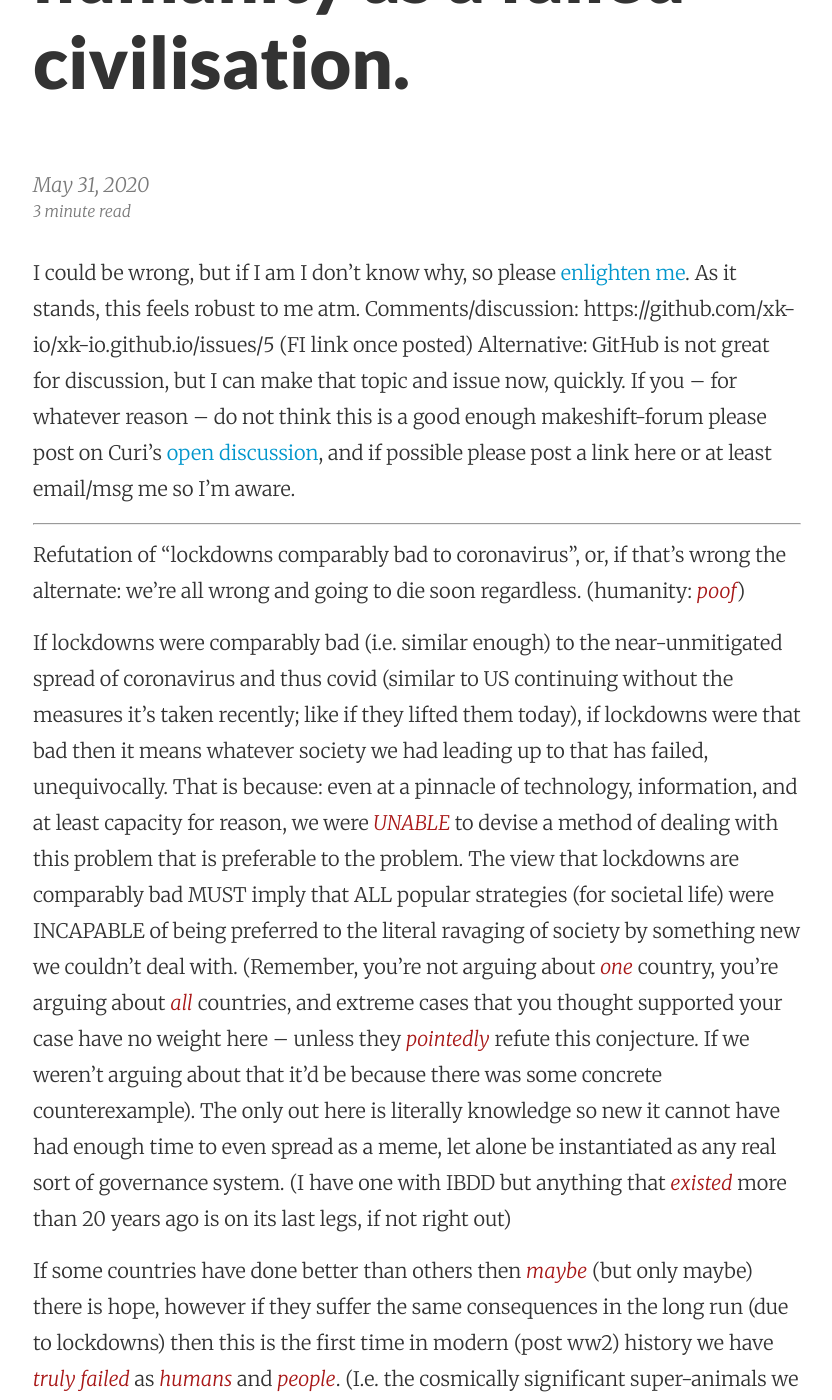
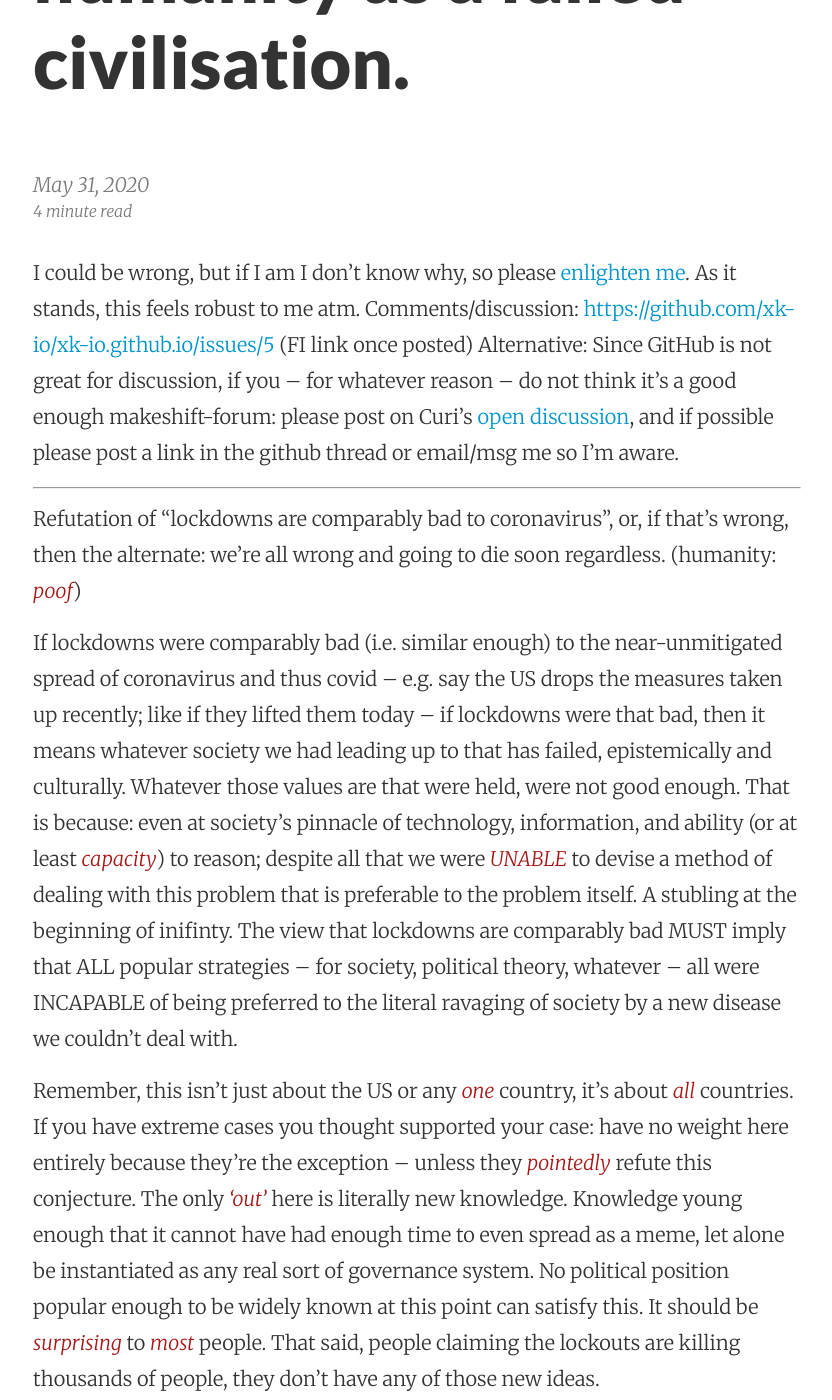
Before and after one commit to xk-io/xk-io.github.io, a Jekyll site: the page built from _posts/2020-05-31-refutation-of-lockdowns-comparably-bad-to-covid.md, in a window 1280 px wide and 1400 px high, scrolled down 756 px. Shown: the whole window, without its empty margins (223-1055 px from the left). Built offline with Jekyll 4.4.1, drawn with Linux system fonts in a browser that asks for light colours; some of the changed text lies outside the part shown.

Commit message:
Update 2020-05-31-refutation-of-lockdowns-comparably-bad-to-covid.md

```diff
--- a/_posts/2020-05-31-refutation-of-lockdowns-comparably-bad-to-covid.md
+++ b/_posts/2020-05-31-refutation-of-lockdowns-comparably-bad-to-covid.md
@@ -4,20 +4,22 @@
 layout: post
 date: 2020-05-31
 summary: >
-  Basically: the title. I draw 3 conclusions from the thesis, either concluding the thesis is wrong, lockdowns are not comparably bad (they are preferable), or, finally, that we're doomed. There are _some_ outs, I just don't know of anyone holding both a belief in an out and the thesis statement (plus I suspect they're contradictory anyway). Admittedly this is a bit raw, but I think it's good enough to put out for criticism.
+  Basically: the title. I draw 3 conclusions from the thesis, either concluding the thesis is wrong, lockdowns are not comparably bad (they are preferable), or, finally, that we're doomed. There are _some_ outs, I just don't know of anyone holding both a belief in an out and the thesis statement (I suspect they're contradictory anyway). Admittedly this is a bit raw, but I think it's good enough to put out for criticism.
 ---
 
 I could be wrong, but if I am I don't know why, so please [enlighten me](https://github.com/xk-io/xk-io.github.io/issues/5). As it stands, this feels robust to me atm.
-Comments/discussion: https://github.com/xk-io/xk-io.github.io/issues/5 (FI link once posted)
-Alternative: GitHub is not great for discussion, but I can make that topic and issue now, quickly. If you – for whatever reason – do not think this is a good enough makeshift-forum please post on Curi’s [open discussion](https://curi.us/2234-open-discussion-2-2019), and if possible please post a link here or at least email/msg me so I’m aware.
+Comments/discussion: <https://github.com/xk-io/xk-io.github.io/issues/5> (FI link once posted)
+Alternative: Since GitHub is not great for discussion, if you – for whatever reason – do not think it's a good enough makeshift-forum: please post on Curi’s [open discussion](https://curi.us/2234-open-discussion-2-2019), and if possible please post a link in the github thread or email/msg me so I’m aware.
 
 ----------
 
-Refutation of "lockdowns comparably bad to coronavirus", or, if that's wrong the alternate: we're all wrong and going to die soon regardless. (humanity: *poof*)
+Refutation of "lockdowns are comparably bad to coronavirus", or, if that's wrong, then the alternate: we're all wrong and going to die soon regardless. (humanity: *poof*)
 
-If lockdowns were comparably bad (i.e. similar enough) to the near-unmitigated spread of coronavirus and thus covid (similar to US continuing without the measures it's taken recently; like if they lifted them today), if lockdowns were that bad then it means whatever society we had leading up to that has failed, unequivocally. That is because: even at a pinnacle of technology, information, and at least capacity for reason, we were _UNABLE_ to devise a method of dealing with this problem that is preferable to the problem. The view that lockdowns are comparably bad MUST imply that ALL popular strategies (for societal life) were INCAPABLE of being preferred to the literal ravaging of society by something new we couldn't deal with. (Remember, you're not arguing about _one_ country, you're arguing about _all_ countries, and extreme cases that you thought supported your case have no weight here -- unless they _pointedly_ refute this conjecture. If we weren't arguing about that it'd be because there was some concrete counterexample). The only out here is literally knowledge so new it cannot have had enough time to even spread as a meme, let alone be instantiated as any real sort of governance system. (I have one with IBDD but anything that _existed_ more than 20 years ago is on its last legs, if not right out)
+If lockdowns were comparably bad (i.e. similar enough) to the near-unmitigated spread of coronavirus and thus covid -- e.g. say the US drops the measures taken up recently; like if they lifted them today -- if lockdowns were that bad, then it means whatever society we had leading up to that has failed, epistemically and culturally. Whatever those values are that were held, were not good enough. That is because: even at society's pinnacle of technology, information, and ability (or at least _capacity_) to reason; despite all that we were _UNABLE_ to devise a method of dealing with this problem that is preferable to the problem itself. A stubling at the beginning of inifinty. The view that lockdowns are comparably bad MUST imply that ALL popular strategies -- for society, political theory, whatever -- all were INCAPABLE of being preferred to the literal ravaging of society by a new disease we couldn't deal with.
 
-If some countries have done better than others then _maybe_ (but only maybe) there is hope, however if they suffer the same consequences in the long run (due to lockdowns) then this is the first time in modern (post ww2) history we have _truly failed_ as _humans_ and _people_. (I.e. the cosmically significant super-animals we are). We were not able to rise to the challenge, and this is the fault of _everyone_ in that arena. Left, Right, Libertarian, Liberalist, Fascist, Communist, and the worst of the lot: centrists<sup>3</sup>. They _all_ failed. Moreover, we're starting to get to the point that maybe _democracy_ failed. Which would be earth-shatteringly bad, and, in the absence of an equally earth-shattering innovation, gives us no reason besides blind hope for any future beyond this century, give or take. If we go backwards, we die; we can't support the level of specialisation needed for progress if we lose too many people. In any case:
+Remember, this isn't just about the US or any _one_ country, it's about _all_ countries. If you have extreme cases you thought supported your case: have no weight here entirely because they're the exception -- unless they _pointedly_ refute this conjecture. The only _'out'_ here is literally new knowledge. Knowledge young enough that it cannot have had enough time to even spread as a meme, let alone be instantiated as any real sort of governance system. No political position popular enough to be widely known at this point can satisfy this. It should be _surprising_ to _most_ people. That said, people claiming the lockouts are killing thousands of people, they don't have any of those new ideas.
+
+If this horrid reality is the case, and if some countries have done better than others then _maybe_ (but only maybe) there is hope, however if it is somehow the case that lockdowns are that bad, and that country suffers the same consequences in the long run, then this is the first time in modern (post ww2) history we have _truly failed_ as _humans_ and _people_. The first time we've been entirely incapable of any improvement. We were not able to rise to the challenge, and this is the fault of _everyone_ in that arena. Left, Right, Libertarian, Liberalist, Fascist, Communist, and the worst of the lot: centrists<sup>3</sup>. They _all_ failed. Moreover, we're starting to get to the point that maybe _democracy_ failed. Which would be earth-shatteringly bad, and, in the absence of an equally earth-shattering innovation, gives us no reason besides blind hope for any future beyond this century, give or take. If we go backwards, we die; we can't support the level of specialisation needed for progress if we lose too many people. In any case:
 
 Either:
 
```
